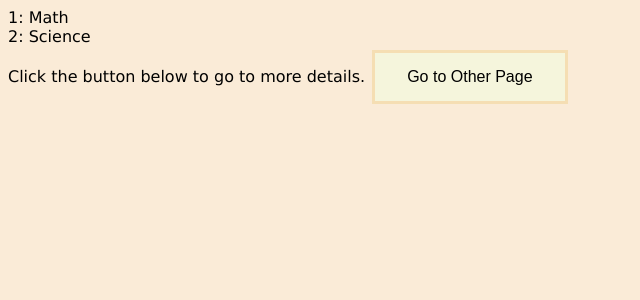
After one commit to jamerzkim/DjangoScheduler, a Django app: page /check/ in a window 1280 px wide. The commit adds this page. Shown: the top 300 px of the page, without its empty margins (0-640 px from the left). Run offline with Django 4.2, Linux system fonts and the light colour scheme; data comes from the database, SQL or seed files in the repository.

Commit message:
rararara

```diff
--- a/project/scheduler/todoList/models.py
+++ b/project/scheduler/todoList/models.py
@@ -6,5 +6,7 @@ class Todo(models.Model):
     description = models.TextField()
     completed = models.BooleanField(default=False)
 
-    def __str__(self):
+    def __str__(self,):
         return self.title
+        return self.description
+        return self.completed
--- /dev/null
+++ b/project/scheduler/todoList/static/style.css
@@ -0,0 +1,23 @@
+body {
+    background-color: antiquewhite;
+    font-family: Verdana, Geneva, Tahoma, sans-serif;
+}
+
+ul {
+    list-style: none; /* Remove the default bullet points */
+    padding: 0; /* Remove any default padding */
+    margin: 0; /* Remove any default margin */
+}
+
+.button {
+    border: 3px solid wheat;
+    color: black;
+    padding: 15px 32px;
+    text-align: center;
+    text-decoration: none;
+    display: inline-block;
+    font-size: 16px;
+    margin: 4px 2px;
+    cursor: pointer;
+    background-color: beige;
+  }
--- /dev/null
+++ b/project/scheduler/todoList/templates/master.html
@@ -0,0 +1,14 @@
+{% load static %}
+
+<!DOCTYPE html>
+<html lang="en">
+  <head>
+    <meta charset="UTF-8" />
+    <meta name="viewport" content="width=device-width, initial-scale=1.0" />
+    <link rel="stylesheet" type="text/css" href="{% static  'style.css'%}" />
+    <title>{% block title %}{% endblock %}</title>
+  </head>
+  <body>
+    {% block content %} {% endblock %}
+  </body>
+</html>
--- /dev/null
+++ b/project/scheduler/todoList/templates/todo.html
@@ -0,0 +1,14 @@
+{% extends "master.html" %}
+
+{% block title %} Document {%endblock %}
+
+{% block content %}
+<ul>
+  {% for x in mymembers %}
+  <li>{{ x.id }}: {{ x }}</li>
+  {% endfor %}
+</ul>
+
+Click the button below to go to more details.
+<a href="details/"><button class="button">Go to Other Page</button></a>
+{% endblock %}
--- a/project/scheduler/todoList/urls.py
+++ b/project/scheduler/todoList/urls.py
@@ -3,4 +3,6 @@ from . import views
 
 urlpatterns = [
     path('', views.index),
+    path('check/', views.check),
+    path('check/details/', views.details),
 ]
--- a/project/scheduler/todoList/views.py
+++ b/project/scheduler/todoList/views.py
@@ -1,7 +1,24 @@
 from django.shortcuts import render
 from django.http import HttpResponse
 from django.template import loader
+from .models import Todo
 
 def index(request):
     template = loader.get_template('index.html')
     return HttpResponse(template.render())
+
+def check(request):
+    mydata = Todo.objects.all()
+    template = loader.get_template('todo.html')
+    context = {
+        'mymembers': mydata,
+    }
+    return HttpResponse(template.render(context, request))
+
+def details(request):
+    mydata = Todo.objects.all()
+    template = loader.get_template('details.html')
+    context = {
+        'mymembers': mydata,
+    }
+    return HttpResponse(template.render(context, request))
```
Also changed, not shown: project/scheduler/todoList/templates/details.html (added, +17 -0 lines), project/scheduler/todoList/templates/index.html (+5 -14 lines), project/scheduler/scheduler/settings.py (line endings or trailing spaces).
